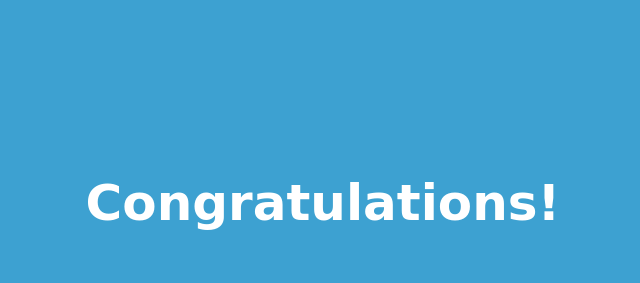
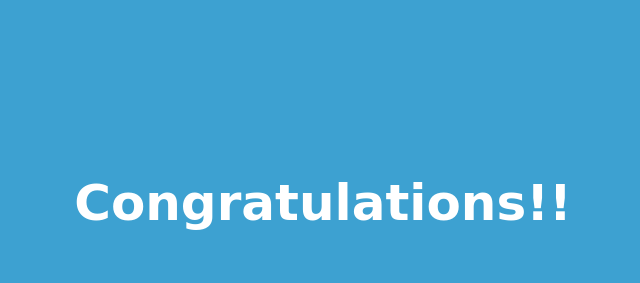
Before and after one commit to tetranucleotido/jenkins-eduit, a website: page index.html in a window 1280 px wide. Shown: the whole page, without its empty margins (327-967 px from the left). Drawn offline with nearby package versions, Linux system fonts and the light colour scheme; a web font is replaced by a local one.

Commit message:
Jenkinsfile

```diff
--- a/index.html
+++ b/index.html
@@ -12,7 +12,7 @@
 
 <body>
     <div class="congrats">
-        <h1>Congratulations!</h1>
+        <h1>Congratulations!!</h1>
     </div>
     <script src="https://cdnjs.cloudflare.com/ajax/libs/jquery/2.1.3/jquery.min.js"></script>
     <script src="https://cdnjs.cloudflare.com/ajax/libs/gsap/1.18.0/TweenMax.min.js"></script>
```
